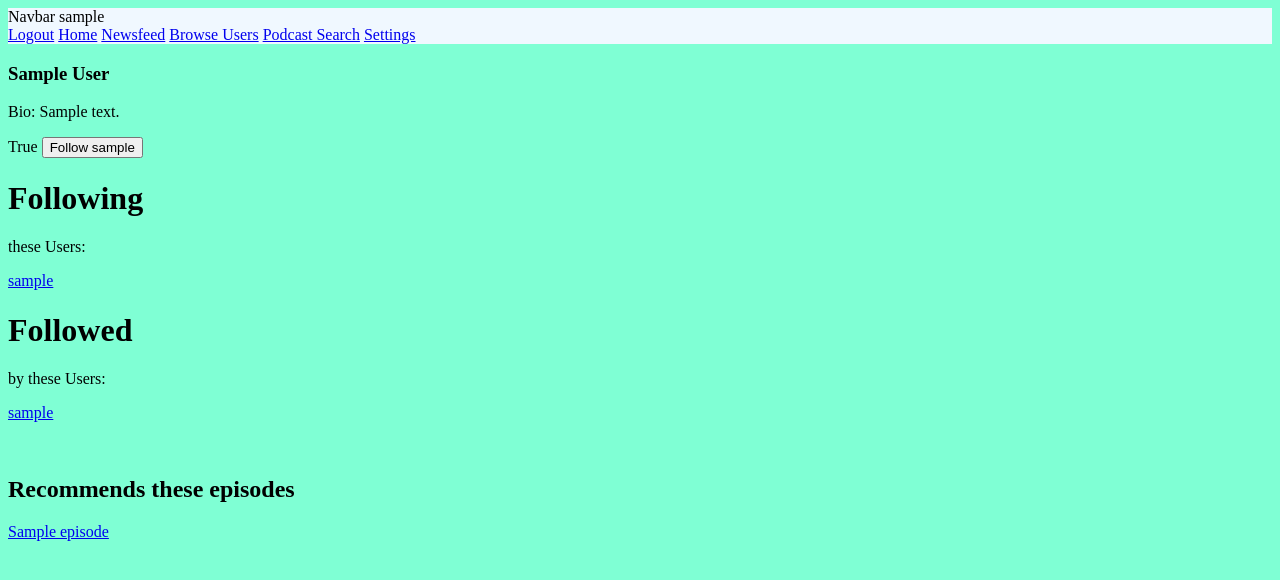
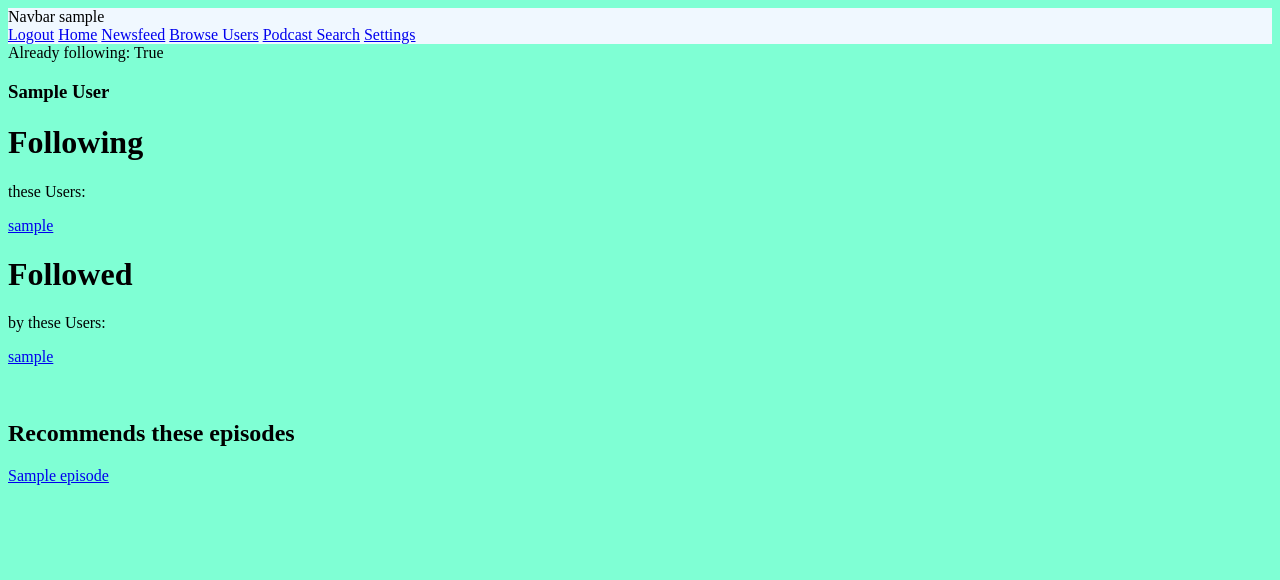
Before and after one commit to EstiShay/podcast-social-network, a Django app: a page that uses podcast/templates/podcast/userprofile.html in a window 1280 px wide. Shown: the top 580 px of the page. Run offline with Django 3.2, Linux system fonts and the light colour scheme; a user stored in the database is signed in; tables that the repository leaves empty hold one stand-in row (values such as "Sample post"); parts of the project's set-up code (start-up, migrations or seed data) failed here and were passed over.

Commit message:
debugging follow/unfollow button

```diff
--- a/podcast/static/podcast/script/script.js
+++ b/podcast/static/podcast/script/script.js
@@ -816,6 +816,9 @@
 
 function followUser(user, following) {
     event.preventDefault();
+    console.log('FOLLOW');
+    console.log(user);
+    console.log(following)
     $.ajax({
         type: "POST",
         url: '/followuser/',
@@ -825,6 +828,7 @@
             csrfmiddlewaretoken: csrftoken
         }, success: function (response) {
             console.log('success')
+            document.location.reload()
         }, error: function (response) {
             console.log('fail')
         }
@@ -833,8 +837,9 @@
 
 function unFollowUser(user, following) {
     event.preventDefault();
+    console.log('unfollow');
     console.log(user);
-    console.log(following)
+    console.log(following);
     $.ajax({
         type: "POST",
         url: '/unfollowuser/',
@@ -843,7 +848,8 @@
             following: following,
             csrfmiddlewaretoken: csrftoken
         }, success: function (response) {
-            console.log('successsssss')
+            console.log(response)
+            // document.location.reload()
         }, error: function (response) {
             console.log('success')
         }
--- a/podcast/templates/podcast/userprofile.html
+++ b/podcast/templates/podcast/userprofile.html
@@ -3,17 +3,26 @@
 
 {% block content %}
 
-
+    Already following: {{ already_following }}
     <h3>{{ display_user.first_name }} {{ display_user.last_name }}</h3>
 
-    <p>Bio: {{ display_user.bio }}</p>
+{#    <p>Bio: {{ display_user.bio }}</p>#}
 
-    {{ current_user_page }}
+
+
     {% if current_user_page %}
-        <button id="follow-user" onclick="followUser('{{ request.user.username }}', '{{ display_user.username }}')">
+        {#        Checks to see if the User page being viewed is the same as the authenticated user#}
+    {% else %}
+        {% if already_following %}
+            {#            Checks to see if the user being viewed is already being followed or not#}
+            <button id="un-follow-user"
+                onclick="unFollowUser('{{ request.user.username }}', '{{ display_user.username }}')">
+            Unfollow {{ display_user.username }}</button>
+        {% else %}
+            <button id="follow-user" onclick="followUser('{{ request.user.username }}', '{{ display_user.username }}')">
             Follow {{ display_user.username }}</button>
-    {% else %}
-        <button id="un-follow-user" onclick="unFollowUser('{{ request.user.username }}', '{{ display_user.username }}')">Unfollow {{ display_user.username }}</button>
+        {% endif %}
+
     {% endif %}
 
 
--- a/podcast/views.py
+++ b/podcast/views.py
@@ -133,11 +133,16 @@
         current_user_page = True
     else:
         current_user_page = False
+    if Follower.objects.filter(user=request.user, following=display_user):
+        already_following = True
+    else:
+        already_following = False
     return render(request, 'podcast/userprofile.html', {"display_user": display_user,
                                                         "user_likes": display_user_likes,
                                                         "followers": followers,
                                                         "followed_by_list":followed_by_list,
-                                                        "current_user_page": current_user_page
+                                                        "current_user_page": current_user_page,
+                                                        "already_following": already_following
                                                         })
 
 
@@ -147,23 +152,22 @@
                                                         })
 
 def followUser(request):
-    user_username = request.POST.get('user')
-    user = User.objects.get(username=user_username)
-    following_username = request.POST.get('following')
-    following = User.objects.get(username=following_username)
-    if Follower.objects.get(user=user, following=following):
-        pass
-    else:
-        Follower.objects.create(user=user, following=following)
-    return HttpResponse('string')
+    # user_username = request.POST.get('user')
+    # user = User.objects.get(username=user_username)
+    # following_username = request.POST.get('following')
+    # following = User.objects.get(username=following_username)
+    # if Follower.objects.filter(user=user, following=following):
+    #     pass
+    # else:
+    #     Follower.objects.create(user=user, following=following)
+    return HttpResponse('stringzzzsssee')
 
 def unFollowUser(request):
     user_username = request.POST.get('user')
     user = User.objects.get(username=user_username)
     following_username = request.POST.get('following')
     following = User.objects.get(username=following_username)
-    if Follower.objects.get(user=user, following=following):
-        Follower.objects.get(user=user, following=following).delete()
-    else:
-        pass
-    return HttpResponse('deleted following')
+    # if Follower.objects.filter(user=user, following=following):
+    b = Follower.objects.filter(user=user, following=following)
+    # b.delete()
+    return HttpResponse(b)
```
